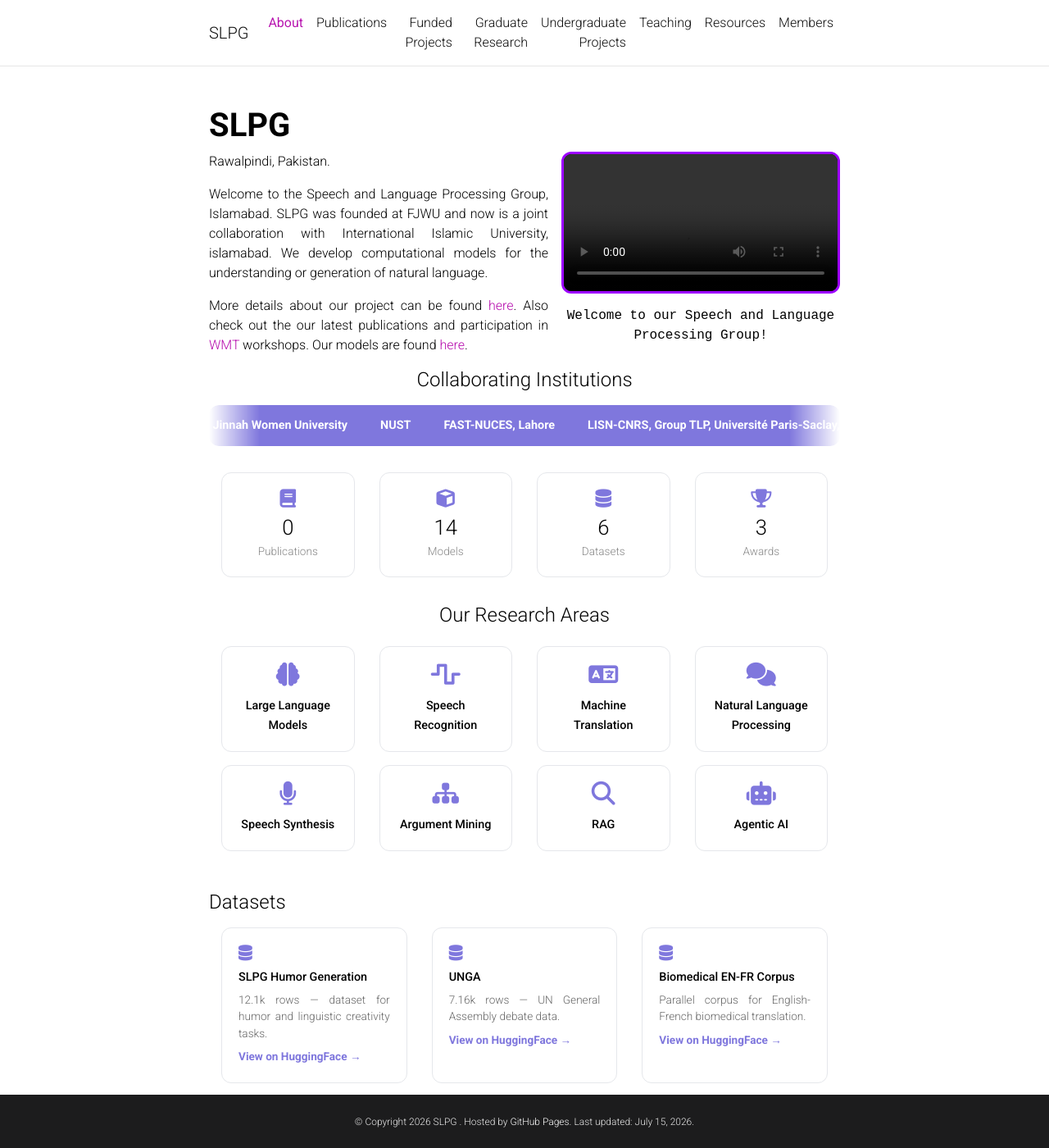
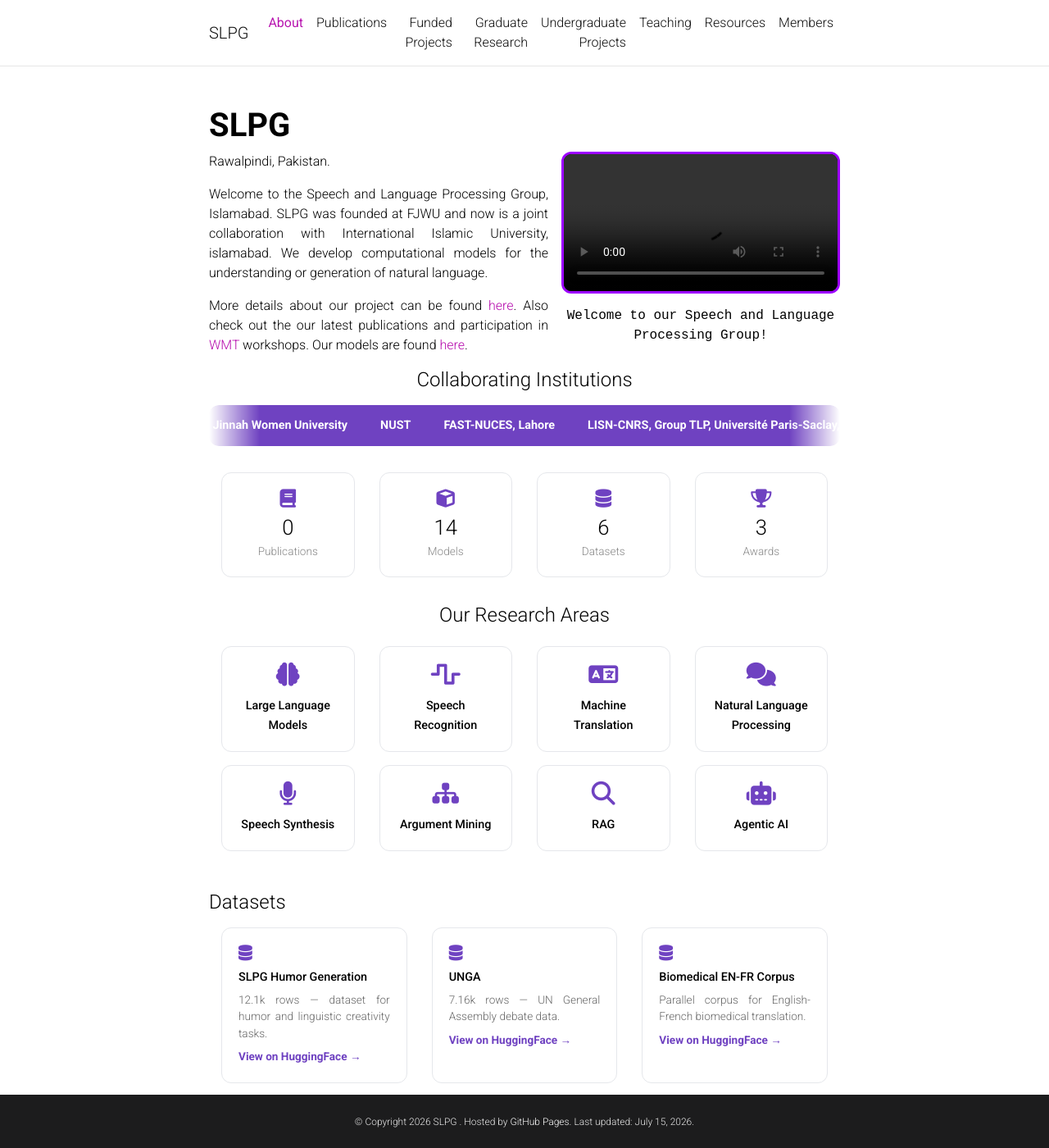
Before and after one commit to slpg-fjwu/slpg-fjwu.github.io, a Jekyll site: the page built from _pages/about.md, in a window 1280 px wide and 1400 px high. Shown: the whole window at 82% size. Built offline with Jekyll 4.4.1, drawn with Linux system fonts in a browser that asks for light colours; comment, search, counter and statistics services are not loaded; a style sheet for code colours, icons or effects is not loaded; grey boxes are pictures that could not be loaded.

Commit message:
about.md

```diff
--- a/_pages/about.md
+++ b/_pages/about.md
@@ -24,7 +24,7 @@
 
 <style>
 a.hf-link {
-  color: #7F77DD;
+  color: #6f42c1;
   transition: opacity 0.2s ease;
 }
 a.hf-link:hover {
@@ -33,7 +33,7 @@
 </style>
 
 <h4 style="text-align: center; margin-bottom: 1rem;">Collaborating Institutions</h4>
-<div class="marquee-wrap" style="overflow: hidden; position: relative; margin: 1rem 0 2rem; background: #7F77DD; border-radius: 12px; padding: 0.9rem 0; -webkit-mask-image: linear-gradient(90deg, transparent, #000 8%, #000 92%, transparent); mask-image: linear-gradient(90deg, transparent, #000 8%, #000 92%, transparent);">
+<div class="marquee-wrap" style="overflow: hidden; position: relative; margin: 1rem 0 2rem; background: #6f42c1; border-radius: 12px; padding: 0.9rem 0; -webkit-mask-image: linear-gradient(90deg, transparent, #000 8%, #000 92%, transparent); mask-image: linear-gradient(90deg, transparent, #000 8%, #000 92%, transparent);">
   <div class="marquee-track" style="display: flex; width: max-content; animation: scrollLeft 45s linear infinite;">
     <div class="marquee-group" style="display: flex; gap: 2.5rem; padding-right: 2.5rem;">
       <span class="inst-pill">International Islamic University, Islamabad</span>
@@ -80,28 +80,28 @@
 <div class="row text-center" style="margin: 2rem 0;">
   <div class="col">
     <div style="background: var(--global-card-bg-color, #fff); border: 1px solid #e5e7eb; border-radius: 12px; padding: 1.25rem 0.5rem;">
-      <i class="fa-solid fa-book" style="font-size: 1.4rem; color: #7F77DD; margin-bottom: 8px; display: block;"></i>
+      <i class="fa-solid fa-book" style="font-size: 1.4rem; color: #6f42c1; margin-bottom: 8px; display: block;"></i>
       <h2 class="counter" data-target="{{ pub_count }}" style="margin: 0; font-size: 1.6rem;">0</h2>
       <p style="color: #888; font-size: 0.85rem; margin: 4px 0 0;">Publications</p>
     </div>
   </div>
   <div class="col">
     <div style="background: var(--global-card-bg-color, #fff); border: 1px solid #e5e7eb; border-radius: 12px; padding: 1.25rem 0.5rem;">
-      <i class="fa-solid fa-cube" style="font-size: 1.4rem; color: #7F77DD; margin-bottom: 8px; display: block;"></i>
+      <i class="fa-solid fa-cube" style="font-size: 1.4rem; color: #6f42c1; margin-bottom: 8px; display: block;"></i>
       <h2 class="counter" data-target="14" style="margin: 0; font-size: 1.6rem;">0</h2>
       <p style="color: #888; font-size: 0.85rem; margin: 4px 0 0;">Models</p>
     </div>
   </div>
   <div class="col">
     <div style="background: var(--global-card-bg-color, #fff); border: 1px solid #e5e7eb; border-radius: 12px; padding: 1.25rem 0.5rem;">
-      <i class="fa-solid fa-database" style="font-size: 1.4rem; color: #7F77DD; margin-bottom: 8px; display: block;"></i>
+      <i class="fa-solid fa-database" style="font-size: 1.4rem; color: #6f42c1; margin-bottom: 8px; display: block;"></i>
       <h2 class="counter" data-target="6" style="margin: 0; font-size: 1.6rem;">0</h2>
       <p style="color: #888; font-size: 0.85rem; margin: 4px 0 0;">Datasets</p>
     </div>
   </div>
   <div class="col">
     <div style="background: var(--global-card-bg-color, #fff); border: 1px solid #e5e7eb; border-radius: 12px; padding: 1.25rem 0.5rem;">
-      <i class="fa-solid fa-trophy" style="font-size: 1.4rem; color: #7F77DD; margin-bottom: 8px; display: block;"></i>
+      <i class="fa-solid fa-trophy" style="font-size: 1.4rem; color: #6f42c1; margin-bottom: 8px; display: block;"></i>
       <h2 class="counter" data-target="3" style="margin: 0; font-size: 1.6rem;">0</h2>
       <p style="color: #888; font-size: 0.85rem; margin: 4px 0 0;">Awards</p>
     </div>
@@ -112,49 +112,49 @@
 <div class="row" style="margin: 1rem 0 2rem;">
   <div class="col-6 col-md-3" style="margin-bottom: 1rem;">
     <div style="background: var(--global-card-bg-color, #fff); border: 1px solid #e5e7eb; border-radius: 12px; padding: 1.25rem; height: 100%; text-align: center;">
-      <i class="fa-solid fa-brain" style="font-size: 1.8rem; color: #7F77DD; margin-bottom: 10px; display: block;"></i>
+      <i class="fa-solid fa-brain" style="font-size: 1.8rem; color: #6f42c1; margin-bottom: 10px; display: block;"></i>
       <strong style="font-size: 0.9rem;">Large Language Models</strong>
     </div>
   </div>
   <div class="col-6 col-md-3" style="margin-bottom: 1rem;">
     <div style="background: var(--global-card-bg-color, #fff); border: 1px solid #e5e7eb; border-radius: 12px; padding: 1.25rem; height: 100%; text-align: center;">
-      <i class="fa-solid fa-wave-square" style="font-size: 1.8rem; color: #7F77DD; margin-bottom: 10px; display: block;"></i>
+      <i class="fa-solid fa-wave-square" style="font-size: 1.8rem; color: #6f42c1; margin-bottom: 10px; display: block;"></i>
       <strong style="font-size: 0.9rem;">Speech Recognition</strong>
     </div>
   </div>
   <div class="col-6 col-md-3" style="margin-bottom: 1rem;">
     <div style="background: var(--global-card-bg-color, #fff); border: 1px solid #e5e7eb; border-radius: 12px; padding: 1.25rem; height: 100%; text-align: center;">
-      <i class="fa-solid fa-language" style="font-size: 1.8rem; color: #7F77DD; margin-bottom: 10px; display: block;"></i>
+      <i class="fa-solid fa-language" style="font-size: 1.8rem; color: #6f42c1; margin-bottom: 10px; display: block;"></i>
       <strong style="font-size: 0.9rem;">Machine Translation</strong>
     </div>
   </div>
   <div class="col-6 col-md-3" style="margin-bottom: 1rem;">
     <div style="background: var(--global-card-bg-color, #fff); border: 1px solid #e5e7eb; border-radius: 12px; padding: 1.25rem; height: 100%; text-align: center;">
-      <i class="fa-solid fa-comments" style="font-size: 1.8rem; color: #7F77DD; margin-bottom: 10px; display: block;"></i>
+      <i class="fa-solid fa-comments" style="font-size: 1.8rem; color: #6f42c1; margin-bottom: 10px; display: block;"></i>
       <strong style="font-size: 0.9rem;">Natural Language Processing</strong>
     </div>
   </div>
   <div class="col-6 col-md-3" style="margin-bottom: 1rem;">
     <div style="background: var(--global-card-bg-color, #fff); border: 1px solid #e5e7eb; border-radius: 12px; padding: 1.25rem; height: 100%; text-align: center;">
-      <i class="fa-solid fa-microphone" style="font-size: 1.8rem; color: #7F77DD; margin-bottom: 10px; display: block;"></i>
+      <i class="fa-solid fa-microphone" style="font-size: 1.8rem; color: #6f42c1; margin-bottom: 10px; display: block;"></i>
       <strong style="font-size: 0.9rem;">Speech Synthesis</strong>
     </div>
   </div>
   <div class="col-6 col-md-3" style="margin-bottom: 1rem;">
     <div style="background: var(--global-card-bg-color, #fff); border: 1px solid #e5e7eb; border-radius: 12px; padding: 1.25rem; height: 100%; text-align: center;">
-      <i class="fa-solid fa-sitemap" style="font-size: 1.8rem; color: #7F77DD; margin-bottom: 10px; display: block;"></i>
+      <i class="fa-solid fa-sitemap" style="font-size: 1.8rem; color: #6f42c1; margin-bottom: 10px; display: block;"></i>
       <strong style="font-size: 0.9rem;">Argument Mining</strong>
     </div>
   </div>
   <div class="col-6 col-md-3" style="margin-bottom: 1rem;">
     <div style="background: var(--global-card-bg-color, #fff); border: 1px solid #e5e7eb; border-radius: 12px; padding: 1.25rem; height: 100%; text-align: center;">
-      <i class="fa-solid fa-magnifying-glass" style="font-size: 1.8rem; color: #7F77DD; margin-bottom: 10px; display: block;"></i>
+      <i class="fa-solid fa-magnifying-glass" style="font-size: 1.8rem; color: #6f42c1; margin-bottom: 10px; display: block;"></i>
       <strong style="font-size: 0.9rem;">RAG</strong>
     </div>
   </div>
   <div class="col-6 col-md-3" style="margin-bottom: 1rem;">
     <div style="background: var(--global-card-bg-color, #fff); border: 1px solid #e5e7eb; border-radius: 12px; padding: 1.25rem; height: 100%; text-align: center;">
-      <i class="fa-solid fa-robot" style="font-size: 1.8rem; color: #7F77DD; margin-bottom: 10px; display: block;"></i>
+      <i class="fa-solid fa-robot" style="font-size: 1.8rem; color: #6f42c1; margin-bottom: 10px; display: block;"></i>
       <strong style="font-size: 0.9rem;">Agentic AI</strong>
     </div>
   </div>
@@ -164,7 +164,7 @@
 <div class="row" style="margin: 1rem 0 2rem;">
   <div class="col-6 col-md-4" style="margin-bottom: 1rem;">
     <div style="background: var(--global-card-bg-color, #fff); border: 1px solid #e5e7eb; border-radius: 12px; padding: 1.25rem; height: 100%;">
-      <i class="fa-solid fa-database" style="font-size: 1.2rem; color: #7F77DD; margin-bottom: 8px; display: block;"></i>
+      <i class="fa-solid fa-database" style="font-size: 1.2rem; color: #6f42c1; margin-bottom: 8px; display: block;"></i>
       <strong style="font-size: 0.9rem;">SLPG Humor Generation</strong>
       <p style="font-size: 0.85rem; color: #666; margin: 6px 0;">12.1k rows — dataset for humor and linguistic creativity tasks.</p>
       <a href="https://huggingface.co/datasets/SLPG/slpg_humor_generation" target="_blank" class="hf-link" style="font-size: 0.85rem; font-weight: 600;">View on HuggingFace →</a>
@@ -172,7 +172,7 @@
   </div>
   <div class="col-6 col-md-4" style="margin-bottom: 1rem;">
     <div style="background: var(--global-card-bg-color, #fff); border: 1px solid #e5e7eb; border-radius: 12px; padding: 1.25rem; height: 100%;">
-      <i class="fa-solid fa-database" style="font-size: 1.2rem; color: #7F77DD; margin-bottom: 8px; display: block;"></i>
+      <i class="fa-solid fa-database" style="font-size: 1.2rem; color: #6f42c1; margin-bottom: 8px; display: block;"></i>
       <strong style="font-size: 0.9rem;">UNGA</strong>
       <p style="font-size: 0.85rem; color: #666; margin: 6px 0;">7.16k rows — UN General Assembly debate data.</p>
       <a href="https://huggingface.co/datasets/SLPG/UNGA" target="_blank" class="hf-link" style="font-size: 0.85rem; font-weight: 600;">View on HuggingFace →</a>
@@ -180,7 +180,7 @@
   </div>
   <div class="col-6 col-md-4" style="margin-bottom: 1rem;">
     <div style="background: var(--global-card-bg-color, #fff); border: 1px solid #e5e7eb; border-radius: 12px; padding: 1.25rem; height: 100%;">
-      <i class="fa-solid fa-database" style="font-size: 1.2rem; color: #7F77DD; margin-bottom: 8px; display: block;"></i>
+      <i class="fa-solid fa-database" style="font-size: 1.2rem; color: #6f42c1; margin-bottom: 8px; display: block;"></i>
       <strong style="font-size: 0.9rem;">Biomedical EN-FR Corpus</strong>
       <p style="font-size: 0.85rem; color: #666; margin: 6px 0;">Parallel corpus for English-French biomedical translation.</p>
       <a href="https://huggingface.co/datasets/SLPG/Biomedical_EN_FR_Corpus" target="_blank" class="hf-link" style="font-size: 0.85rem; font-weight: 600;">View on HuggingFace →</a>
@@ -188,7 +188,7 @@
   </div>
   <div class="col-6 col-md-4" style="margin-bottom: 1rem;">
     <div style="background: var(--global-card-bg-color, #fff); border: 1px solid #e5e7eb; border-radius: 12px; padding: 1.25rem; height: 100%;">
-      <i class="fa-solid fa-folder-open" style="font-size: 1.2rem; color: #7F77DD; margin-bottom: 8px; display: block;"></i>
+      <i class="fa-solid fa-folder-open" style="font-size: 1.2rem; color: #6f42c1; margin-bottom: 8px; display: block;"></i>
       <strong style="font-size: 0.9rem;">All Datasets & Models</strong>
       <p style="font-size: 0.85rem; color: #666; margin: 6px 0;">Explore our complete collection on HuggingFace.</p>
       <a href="https://huggingface.co/SLPG" target="_blank" class="hf-link" style="font-size: 0.85rem; font-weight: 600;">View HuggingFace profile →</a>
@@ -200,7 +200,7 @@
 <div class="row">
   <div class="col-md-4" style="margin-bottom: 1rem;">
     <div style="background: var(--global-card-bg-color, #fff); border: 1px solid #e5e7eb; border-radius: 12px; padding: 1.25rem; height: 100%;">
-      <span style="display: inline-block; background: #EEEDFE; color: #7F77DD; font-size: 0.75rem; font-weight: 600; padding: 3px 10px; border-radius: 20px; margin-bottom: 10px;">Information 2026</span>
+      <span style="display: inline-block; background: #ece5fa; color: #6f42c1; font-size: 0.75rem; font-weight: 600; padding: 3px 10px; border-radius: 20px; margin-bottom: 10px;">Information 2026</span>
       <p style="font-weight: 600; font-size: 0.95rem; margin: 0 0 8px;">Temporal Robustness of Large Language Models for Thematic Classification of UN General Assembly Debates</p>
       <p style="font-size: 0.8rem; color: #666; margin: 0 0 10px;">Fatima, M., Rauf, S. A., Saadia, I. N., Ghulam, A. M. M., Imran, M.</p>
       <a href="https://www.mdpi.com/2078-2489/17/6/589" target="_blank" class="hf-link" style="font-size: 0.85rem; font-weight: 600;"><i class="fa-solid fa-arrow-up-right-from-square" style="font-size: 0.7rem;"></i> Read Paper</a>
@@ -208,7 +208,7 @@
   </div>
   <div class="col-md-4" style="margin-bottom: 1rem;">
     <div style="background: var(--global-card-bg-color, #fff); border: 1px solid #e5e7eb; border-radius: 12px; padding: 1.25rem; height: 100%;">
-      <span style="display: inline-block; background: #EEEDFE; color: #7F77DD; font-size: 0.75rem; font-weight: 600; padding: 3px 10px; border-radius: 20px; margin-bottom: 10px;">Information 2026</span>
+      <span style="display: inline-block; background: #ece5fa; color: #6f42c1; font-size: 0.75rem; font-weight: 600; padding: 3px 10px; border-radius: 20px; margin-bottom: 10px;">Information 2026</span>
       <p style="font-weight: 600; font-size: 0.95rem; margin: 0 0 8px;">A Comparative Framework for Political Violence Event Classification Using Machine Learning, Deep Learning, and Zero-Shot Language Models</p>
       <p style="font-size: 0.8rem; color: #666; margin: 0 0 10px;">Beenish, U., Ishtiaq Nauman, S., Rauf, S. A., Mumtaz, F., Abbas Malik, M. G., Imran, M., Iqbal, M.</p>
       <a href="https://www.mdpi.com/2078-2489/17/7/621" target="_blank" class="hf-link" style="font-size: 0.85rem; font-weight: 600;"><i class="fa-solid fa-arrow-up-right-from-square" style="font-size: 0.7rem;"></i> Read Paper</a>
@@ -216,7 +216,7 @@
   </div>
   <div class="col-md-4" style="margin-bottom: 1rem;">
     <div style="background: var(--global-card-bg-color, #fff); border: 1px solid #e5e7eb; border-radius: 12px; padding: 1.25rem; height: 100%;">
-      <span style="display: inline-block; background: #EEEDFE; color: #7F77DD; font-size: 0.75rem; font-weight: 600; padding: 3px 10px; border-radius: 20px; margin-bottom: 10px;">PLOS ONE 2026</span>
+      <span style="display: inline-block; background: #ece5fa; color: #6f42c1; font-size: 0.75rem; font-weight: 600; padding: 3px 10px; border-radius: 20px; margin-bottom: 10px;">PLOS ONE 2026</span>
       <p style="font-weight: 600; font-size: 0.95rem; margin: 0 0 8px;">Automatic Sentence Simplification System for Arabic Script Punjabi</p>
       <p style="font-size: 0.8rem; color: #666; margin: 0 0 10px;">Shehzad, T., Rauf, S. A., Nazeer, S., Daud, A., Dawood, H.</p>
       <a href="https://journals.plos.org/plosone/article?id=10.1371/journal.pone.0344915" target="_blank" class="hf-link" style="font-size: 0.85rem; font-weight: 600;"><i class="fa-solid fa-arrow-up-right-from-square" style="font-size: 0.7rem;"></i> Read Paper</a>
```
